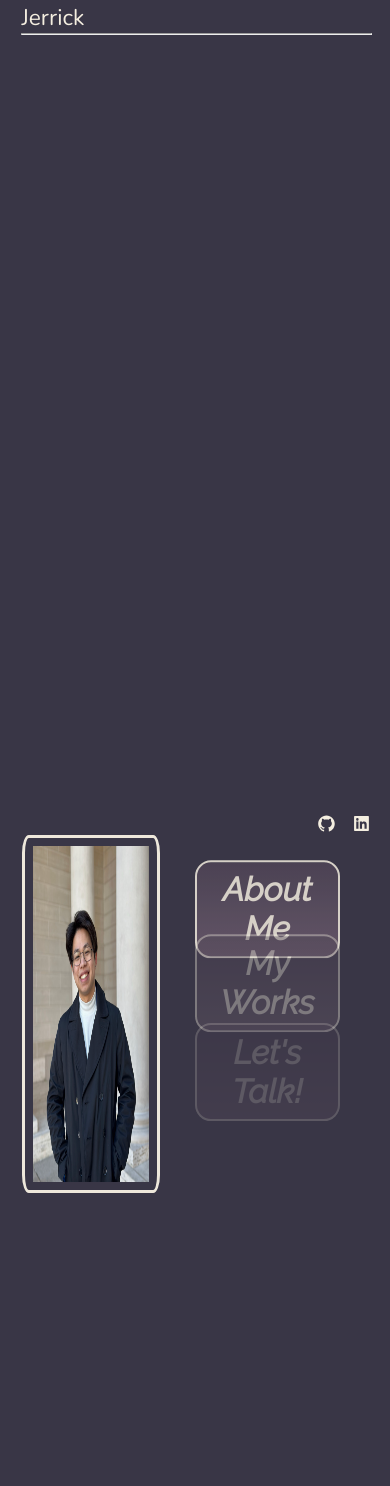
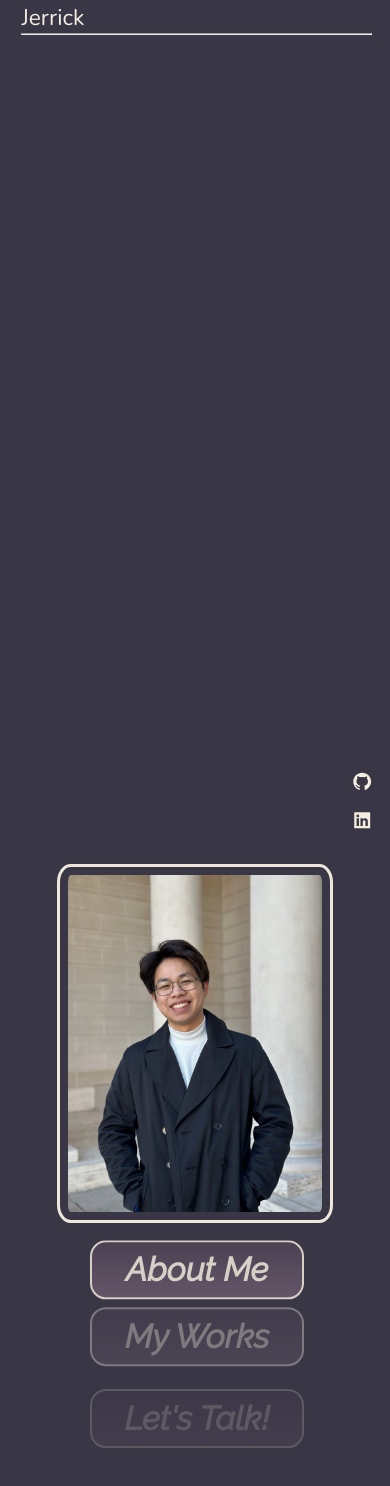
Before and after one commit to Jerricke/my-portfolio2.0, a React (Vite) app: page / in a window 390 px wide. Shown: the top 1486 px of the page. Before the commit the page ends 1233 px from the top, so only its background shows below. Built offline with nearby package versions, Linux system fonts and the light colour scheme.

Commit message:
added all media queries, now mobile view works perfectly

```diff
--- a/src/App.css
+++ b/src/App.css
@@ -41,22 +41,22 @@ header nav a{
 footer {
   position: fixed;
   bottom: 0;
-  right: 0;
+  right: -1%;
   padding: 1% 5%;
   z-index: 1;
 }
 
 footer nav {
   display: flex;
-  flex-direction: row;
+  flex-direction: column;
   margin: 0 auto;
   align-items: center;
   justify-content: space-evenly;
-  gap: 1rem;
+  gap: 0.5rem;
 }
 
 footer nav a {
-  font-size: var(--step-0);
+  font-size: var(--step-1);
 }
 
 /* page content */
@@ -107,3 +107,16 @@ main {
 .ticker div p {
   font-size: var(--step--2);
 }
+
+@media (max-width: 1024px) {
+  .extraFooter {
+    top: 1.5%;
+  }
+}
+
+
+@media (max-width: 425px) {
+  .extraFooter {
+    top: 1%;
+  }
+}
--- a/src/components/Contact_Main/Contact.css
+++ b/src/components/Contact_Main/Contact.css
@@ -1,5 +1,5 @@
 .contact__wrapper {
-    margin-top: 15%;
+    margin-top: 10%;
     display:flex;
     flex-flow: row wrap;
     justify-content: center;
@@ -88,3 +88,9 @@ strong {
         width: 30vw;
     }
 }
+
+@media (min-width: 425px) {
+    .contact__form {
+        width: 80%;
+    }
+}
--- a/src/components/Contact_Main/Contact_Desc.jsx
+++ b/src/components/Contact_Main/Contact_Desc.jsx
@@ -6,7 +6,7 @@ export default function ContactDesc() {
         I am always actively looking to make new connections and I am{' '}
         <strong>currently open to new opportunities!</strong> If you have any
         questions feel free to send me an email and I would love to hear from
-        you :)
+        you!
       </p>
     </div>
   );
--- a/src/components/Home_Menu/HomeMenu.css
+++ b/src/components/Home_Menu/HomeMenu.css
@@ -62,3 +62,52 @@
 .homeMenu__router li a:hover {
     color: var(--primary);
 }
+
+@media (max-width: 1024px) {
+    .homeMenu__wrapper {
+        margin-top: 7rem;
+    }
+    .homeMenu__image {
+        width: 38vw;
+        height: auto;
+        align-self: center;
+    }
+}
+
+@media (max-width: 768px) {
+    .homeMenu__wrapper {
+        margin-top: 7rem;
+    }
+
+    .homeMenu__nav {
+        margin: 0;
+        padding-inline: 0;
+        height: 50vh;
+        width: 40vh;
+    }
+
+    .homeMenu__image {
+        width: 50vw;
+        height: auto;
+        align-self: center;
+    }
+}
+
+@media (max-width: 425px) {
+    .homeMenu__wrapper {
+        margin-top: 4rem;
+    }
+    .homeMenu__image {
+        width: auto;
+        height: 40vh;
+    }
+    .homeMenu__nav{
+        height: 100%;
+        width: 60%;
+        margin-top: 1.5rem;
+        padding: 0;
+    }
+    .homeMenu__router {
+        gap: 2rem;
+    }
+}
--- a/src/components/Home_Welcome/Welcome.css
+++ b/src/components/Home_Welcome/Welcome.css
@@ -79,3 +79,14 @@
         fill: var(--text);
     }
 }
+
+@media (max-width: 1024px) {
+    svg {
+        width:70%;
+    }
+}
+@media (max-width: 425px) {
+    svg {
+        width:90%;
+    }
+}
--- /dev/null
+++ b/src/components/Work_Cards/WorkCard.css
@@ -0,0 +1,53 @@
+.card {
+    width: 20rem;
+    border-radius: 16px;
+    position: relative;
+    padding: 0.25rem;
+    border: 2px var(--text) solid;
+    margin: auto;
+  }
+
+  .card img {
+    display: block;
+    opacity: 1;
+    width: 100%;
+    height: auto;
+    transition: 0.5s;
+    border-radius: 16px;
+  }
+
+  .card .overlay {
+    position: absolute;
+    padding: 1%;
+    opacity: 0;
+    top: 50%;
+    left: 50%;
+    transition: 0.5s;
+    transform: translate(-50%, -50%);
+  }
+
+  .card .overlay a {
+    color: var(--text);
+    background: var(--tertiary);
+    padding: 12px 24px;
+    border: none;
+    border-radius: 8px;
+    position: absolute;
+    top: 50%;
+    left: 50%;
+    transform: translate(-50%, -50%);
+  }
+
+  .card:hover img {
+    opacity: 0.32;
+  }
+
+  .card:hover .overlay {
+    opacity: 1;
+  }
+
+  @media (max-width: 425px) {
+    .card {
+      width: 55vw;
+    }
+  }
--- a/src/components/Work_Cards/WorkCard.jsx
+++ b/src/components/Work_Cards/WorkCard.jsx
@@ -1,6 +1,7 @@
 import { NavLink } from 'react-router-dom';
 import { motion } from 'framer-motion';
 import placeholder from '../../assets/test.jpeg';
+import './WorkCard.css';
 
 export default function WorkCard({ path, title = 'title', img = placeholder }) {
   return (
--- a/src/components/Work_Comments/Work_Comments.css
+++ b/src/components/Work_Comments/Work_Comments.css
@@ -64,3 +64,16 @@
 .error {
     border: 2px maroon solid;
 }
+
+
+@media (max-width: 768px) {
+    .commentSection {
+        margin-inline: 5%;
+    }
+}
+
+@media (max-width: 425px) {
+    .commentSection {
+        margin-inline: 0;
+    }
+}
--- a/src/components/Work_Pokemon/Work_Pokemon.jsx
+++ b/src/components/Work_Pokemon/Work_Pokemon.jsx
@@ -1,6 +1,5 @@
 import { motion } from 'framer-motion';
 import CommentsDiv from '../Work_Comments/Work_CommentsDiv';
-import './Work_Pokemon.css';
 
 export default function PokemonApp({ data }) {
   return (
--- a/src/layouts/WorkLayout.css
+++ b/src/layouts/WorkLayout.css
@@ -20,7 +20,7 @@
 }
 
 .WorkLayout__card {
-  align-items: center;
+  align-items: center;;
 }
 
 .WorkLayout__card h1 {
@@ -28,62 +28,10 @@
   text-align: center;
 }
 
-
-.card {
-  width: 20rem;
-  border-radius: 16px;
-  position: relative;
-  padding: 0.25rem;
-  border: 2px var(--text) solid;
-  margin: auto;
-}
-
-.card img {
-  display: block;
-  opacity: 1;
-  width: 100%;
-  height: auto;
-  transition: 0.5s;
-  border-radius: 16px;
-}
-
-.card .overlay {
-  position: absolute;
-  padding: 1%;
-  opacity: 0;
-  top: 50%;
-  left: 50%;
-  transition: 0.5s;
-  transform: translate(-50%, -50%);
-}
-
-.card .overlay a {
-  color: var(--text);
-  background: var(--tertiary);
-  padding: 12px 24px;
-  border: none;
-  border-radius: 8px;
-  position: absolute;
-  top: 50%;
-  left: 50%;
-  transform: translate(-50%, -50%);
-}
-
-.card .overlay a:hover {
-
-}
-
-.card:hover img {
-  opacity: 0.32;
-}
-
-.card:hover .overlay {
-  opacity: 1;
-}
-
 .WorkLayout__details {
   margin: 1rem;
   position: relative;
+  text-align: justify
 }
 
 .WorkLayout__details h1 {
@@ -108,3 +56,9 @@
   font-size: var(--step--2);
   margin-bottom: 1rem;
 }
+
+@media (max-width: 1024px) {
+  .WorkLayout__details {
+    margin: 1.5rem;
+  }
+}
```
Also changed, not shown: src/components/Work_Pokemon/Work_Pokemon.css (deleted).
